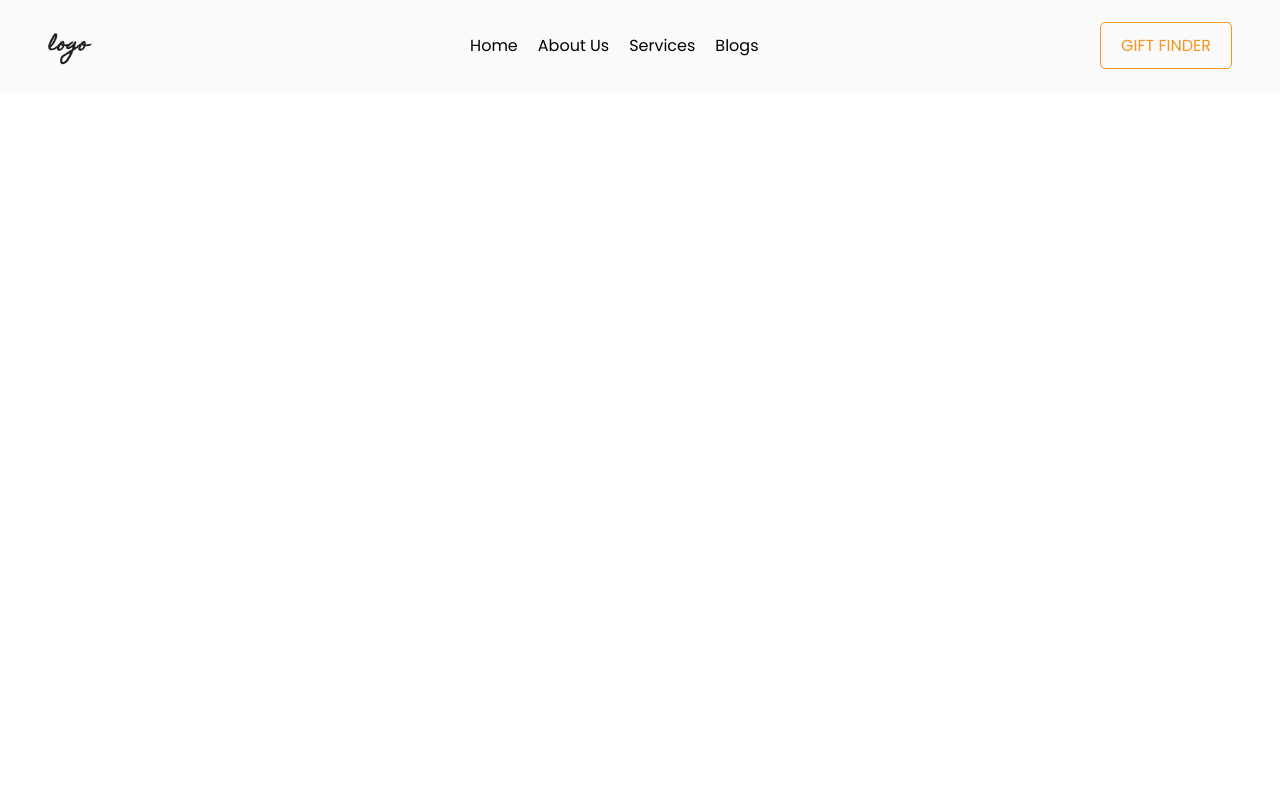
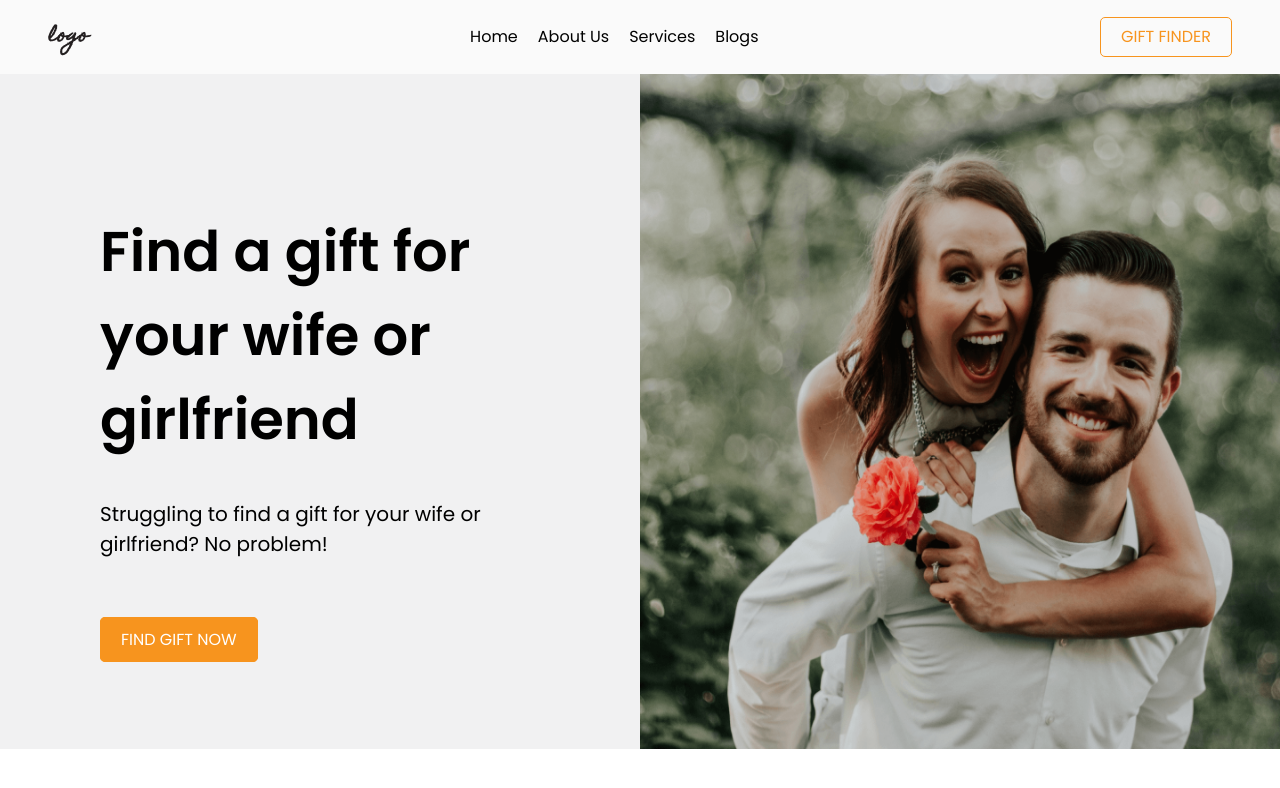
Before and after one commit to hendraaagil/gift-store-landing-page, a React (Create React App) app: page / in a window 1280 px wide. Shown: the top 788 px of the page. Built offline with nearby package versions, Linux system fonts and the light colour scheme.

Commit message:
Add normalize.css & Section1 component

```diff
--- a/package.json
+++ b/package.json
@@ -8,8 +8,8 @@
     "@testing-library/user-event": "^12.1.10",
     "react": "^17.0.1",
     "react-dom": "^17.0.1",
-    "react-router-dom": "^5.2.0",
     "react-scripts": "4.0.1",
+    "react-scroll": "^1.8.1",
     "web-vitals": "^0.2.4"
   },
   "scripts": {
--- a/src/App.js
+++ b/src/App.js
@@ -1,9 +1,7 @@
-import { Route } from 'react-router-dom';
-
 import Home from './components/container/Home';
 
 function App() {
-  return <Route path="/" component={Home} />;
+  return <Home />;
 }
 
 export default App;
--- a/src/assets/styles/Navbar.module.css
+++ b/src/assets/styles/Navbar.module.css
@@ -1,8 +1,11 @@
 .Navbar {
+  position: fixed;
   display: flex;
   justify-content: space-between;
   align-items: center;
+  box-sizing: border-box;
   padding: 12px 48px;
+  width: 100%;
   background-color: #fafafa;
 }
 
@@ -10,6 +13,7 @@
   font-family: 'Homemade Apple', cursive;
   font-size: 18px;
   color: #231f20;
+  cursor: default;
 }
 
 .Link {
@@ -21,6 +25,7 @@
 .Link a {
   color: #000;
   text-decoration: none;
+  cursor: pointer;
   transition: 0.2s all ease-in-out;
 }
 
@@ -35,6 +40,7 @@
   text-transform: uppercase;
   border: 1px solid #f7941e;
   border-radius: 5px;
+  cursor: pointer;
   transition: 0.2s all ease-in-out;
 }
 
--- /dev/null
+++ b/src/assets/styles/Section1.module.css
@@ -0,0 +1,48 @@
+.Section_One {
+  display: flex;
+  padding-top: 72px;
+  background: #f1f1f2;
+}
+
+.Left,
+.Right {
+  box-sizing: border-box;
+  width: 50%;
+}
+
+.Left {
+  padding: 100px;
+}
+
+.Left h1 {
+  font-size: 56px;
+  font-weight: 600;
+  line-height: 1.5;
+}
+
+.Left p {
+  margin-bottom: 72px;
+  font-size: 20px;
+  line-height: 1.5;
+}
+
+.Left a {
+  padding: 10px 20px;
+  background-color: #f7941e;
+  color: #fff;
+  text-transform: uppercase;
+  border: 1px solid #f7941e;
+  border-radius: 5px;
+  cursor: pointer;
+  transition: 0.2s all ease-in-out;
+}
+
+.Left a:hover {
+  background-color: #f1f1f2;
+  color: #f7941e;
+}
+
+.Right img {
+  width: 100%;
+  height: 100%;
+}
--- a/src/components/Navbar.js
+++ b/src/components/Navbar.js
@@ -1,4 +1,4 @@
-import { Link, NavLink } from 'react-router-dom';
+import { Link } from 'react-scroll';
 
 import styles from '../assets/styles/Navbar.module.css';
 
@@ -8,16 +8,25 @@
       <h1 className={styles.Logo}>logo</h1>
       <ul className={styles.Link}>
         <li>
-          <NavLink to="/">Home</NavLink>
+          <Link
+            activeClass="active"
+            to="home"
+            spy={true}
+            smooth={true}
+            offset={-70}
+            duration={500}
+          >
+            Home
+          </Link>
         </li>
         <li>
-          <NavLink to="/">About Us</NavLink>
+          <Link to="/">About Us</Link>
         </li>
         <li>
-          <NavLink to="/">Services</NavLink>
+          <Link to="/">Services</Link>
         </li>
         <li>
-          <NavLink to="/">Blogs</NavLink>
+          <Link to="/">Blogs</Link>
         </li>
       </ul>
       <Link to="/" className={styles.Button}>
--- /dev/null
+++ b/src/components/Section1.js
@@ -0,0 +1,23 @@
+import { Link } from 'react-scroll';
+
+import background from '../assets/images/bg-1.png';
+import styles from '../assets/styles/Section1.module.css';
+
+const Section1 = ({ id }) => {
+  return (
+    <section className={styles.Section_One} id={id}>
+      <div className={styles.Left}>
+        <h1>Find a gift for your wife or girlfriend</h1>
+        <p>
+          Struggling to find a gift for your wife or girlfriend? No problem!
+        </p>
+        <Link to="/">Find gift now</Link>
+      </div>
+      <div className={styles.Right}>
+        <img src={background} alt="Background Section 1" />
+      </div>
+    </section>
+  );
+};
+
+export default Section1;
--- a/src/components/container/Home.js
+++ b/src/components/container/Home.js
@@ -1,7 +1,15 @@
+import { Fragment } from 'react';
+
 import Navbar from '../Navbar';
+import Section1 from '../Section1';
 
 const Home = () => {
-  return <Navbar />;
+  return (
+    <Fragment>
+      <Navbar />
+      <Section1 id="home" />
+    </Fragment>
+  );
 };
 
 export default Home;
--- a/src/index.css
+++ b/src/index.css
@@ -1,5 +1,355 @@
+/*! normalize.css v8.0.1 | MIT License | github.com/necolas/normalize.css */
+
+/* Document
+   ========================================================================== */
+
+/**
+ * 1. Correct the line height in all browsers.
+ * 2. Prevent adjustments of font size after orientation changes in iOS.
+ */
+
+html {
+  line-height: 1.15; /* 1 */
+  -webkit-text-size-adjust: 100%; /* 2 */
+}
+
+/* Sections
+   ========================================================================== */
+
+/**
+ * Remove the margin in all browsers.
+ */
+
 body {
   margin: 0;
+}
+
+/**
+ * Render the `main` element consistently in IE.
+ */
+
+main {
+  display: block;
+}
+
+/**
+ * Correct the font size and margin on `h1` elements within `section` and
+ * `article` contexts in Chrome, Firefox, and Safari.
+ */
+
+h1 {
+  font-size: 2em;
+  margin: 0.67em 0;
+}
+
+/* Grouping content
+   ========================================================================== */
+
+/**
+ * 1. Add the correct box sizing in Firefox.
+ * 2. Show the overflow in Edge and IE.
+ */
+
+hr {
+  box-sizing: content-box; /* 1 */
+  height: 0; /* 1 */
+  overflow: visible; /* 2 */
+}
+
+/**
+ * 1. Correct the inheritance and scaling of font size in all browsers.
+ * 2. Correct the odd `em` font sizing in all browsers.
+ */
+
+pre {
+  font-family: monospace, monospace; /* 1 */
+  font-size: 1em; /* 2 */
+}
+
+/* Text-level semantics
+   ========================================================================== */
+
+/**
+ * Remove the gray background on active links in IE 10.
+ */
+
+a {
+  background-color: transparent;
+}
+
+/**
+ * 1. Remove the bottom border in Chrome 57-
+ * 2. Add the correct text decoration in Chrome, Edge, IE, Opera, and Safari.
+ */
+
+abbr[title] {
+  border-bottom: none; /* 1 */
+  text-decoration: underline; /* 2 */
+  text-decoration: underline dotted; /* 2 */
+}
+
+/**
+ * Add the correct font weight in Chrome, Edge, and Safari.
+ */
+
+b,
+strong {
+  font-weight: bolder;
+}
+
+/**
+ * 1. Correct the inheritance and scaling of font size in all browsers.
+ * 2. Correct the odd `em` font sizing in all browsers.
+ */
+
+code,
+kbd,
+samp {
+  font-family: monospace, monospace; /* 1 */
+  font-size: 1em; /* 2 */
+}
+
+/**
+ * Add the correct font size in all browsers.
+ */
+
+small {
+  font-size: 80%;
+}
+
+/**
+ * Prevent `sub` and `sup` elements from affecting the line height in
+ * all browsers.
+ */
+
+sub,
+sup {
+  font-size: 75%;
+  line-height: 0;
+  position: relative;
+  vertical-align: baseline;
+}
+
+sub {
+  bottom: -0.25em;
+}
+
+sup {
+  top: -0.5em;
+}
+
+/* Embedded content
+   ========================================================================== */
+
+/**
+ * Remove the border on images inside links in IE 10.
+ */
+
+img {
+  border-style: none;
+}
+
+/* Forms
+   ========================================================================== */
+
+/**
+ * 1. Change the font styles in all browsers.
+ * 2. Remove the margin in Firefox and Safari.
+ */
+
+button,
+input,
+optgroup,
+select,
+textarea {
+  font-family: inherit; /* 1 */
+  font-size: 100%; /* 1 */
+  line-height: 1.15; /* 1 */
+  margin: 0; /* 2 */
+}
+
+/**
+ * Show the overflow in IE.
+ * 1. Show the overflow in Edge.
+ */
+
+button,
+input {
+  /* 1 */
+  overflow: visible;
+}
+
+/**
+ * Remove the inheritance of text transform in Edge, Firefox, and IE.
+ * 1. Remove the inheritance of text transform in Firefox.
+ */
+
+button,
+select {
+  /* 1 */
+  text-transform: none;
+}
+
+/**
+ * Correct the inability to style clickable types in iOS and Safari.
+ */
+
+button,
+[type='button'],
+[type='reset'],
+[type='submit'] {
+  -webkit-appearance: button;
+}
+
+/**
+ * Remove the inner border and padding in Firefox.
+ */
+
+button::-moz-focus-inner,
+[type='button']::-moz-focus-inner,
+[type='reset']::-moz-focus-inner,
+[type='submit']::-moz-focus-inner {
+  border-style: none;
   padding: 0;
+}
+
+/**
+ * Restore the focus styles unset by the previous rule.
+ */
+
+button:-moz-focusring,
+[type='button']:-moz-focusring,
+[type='reset']:-moz-focusring,
+[type='submit']:-moz-focusring {
+  outline: 1px dotted ButtonText;
+}
+
+/**
+ * Correct the padding in Firefox.
+ */
+
+fieldset {
+  padding: 0.35em 0.75em 0.625em;
+}
+
+/**
+ * 1. Correct the text wrapping in Edge and IE.
+ * 2. Correct the color inheritance from `fieldset` elements in IE.
+ * 3. Remove the padding so developers are not caught out when they zero out
+ *    `fieldset` elements in all browsers.
+ */
+
+legend {
+  box-sizing: border-box; /* 1 */
+  color: inherit; /* 2 */
+  display: table; /* 1 */
+  max-width: 100%; /* 1 */
+  padding: 0; /* 3 */
+  white-space: normal; /* 1 */
+}
+
+/**
+ * Add the correct vertical alignment in Chrome, Firefox, and Opera.
+ */
+
+progress {
+  vertical-align: baseline;
+}
+
+/**
+ * Remove the default vertical scrollbar in IE 10+.
+ */
+
+textarea {
+  overflow: auto;
+}
+
+/**
+ * 1. Add the correct box sizing in IE 10.
+ * 2. Remove the padding in IE 10.
+ */
+
+[type='checkbox'],
+[type='radio'] {
+  box-sizing: border-box; /* 1 */
+  padding: 0; /* 2 */
+}
+
+/**
+ * Correct the cursor style of increment and decrement buttons in Chrome.
+ */
+
+[type='number']::-webkit-inner-spin-button,
+[type='number']::-webkit-outer-spin-button {
+  height: auto;
+}
+
+/**
+ * 1. Correct the odd appearance in Chrome and Safari.
+ * 2. Correct the outline style in Safari.
+ */
+
+[type='search'] {
+  -webkit-appearance: textfield; /* 1 */
+  outline-offset: -2px; /* 2 */
+}
+
+/**
+ * Remove the inner padding in Chrome and Safari on macOS.
+ */
+
+[type='search']::-webkit-search-decoration {
+  -webkit-appearance: none;
+}
+
+/**
+ * 1. Correct the inability to style clickable types in iOS and Safari.
+ * 2. Change font properties to `inherit` in Safari.
+ */
+
+::-webkit-file-upload-button {
+  -webkit-appearance: button; /* 1 */
+  font: inherit; /* 2 */
+}
+
+/* Interactive
+   ========================================================================== */
+
+/*
+ * Add the correct display in Edge, IE 10+, and Firefox.
+ */
+
+details {
+  display: block;
+}
+
+/*
+ * Add the correct display in all browsers.
+ */
+
+summary {
+  display: list-item;
+}
+
+/* Misc
+   ========================================================================== */
+
+/**
+ * Add the correct display in IE 10+.
+ */
+
+template {
+  display: none;
+}
+
+/**
+ * Add the correct display in IE 10.
+ */
+
+[hidden] {
+  display: none;
+}
+
+body {
   font-family: 'Poppins', sans-serif;
 }
--- a/src/index.js
+++ b/src/index.js
@@ -1,15 +1,12 @@
 import React from 'react';
 import ReactDOM from 'react-dom';
-import { BrowserRouter as Router } from 'react-router-dom';
 import './index.css';
 import App from './App';
 import reportWebVitals from './reportWebVitals';
 
 ReactDOM.render(
   <React.StrictMode>
-    <Router>
-      <App />
-    </Router>
+    <App />
   </React.StrictMode>,
   document.getElementById('root')
 );
```
Also changed, not shown: 2 other files (tests, documents, lock files or other folders).
